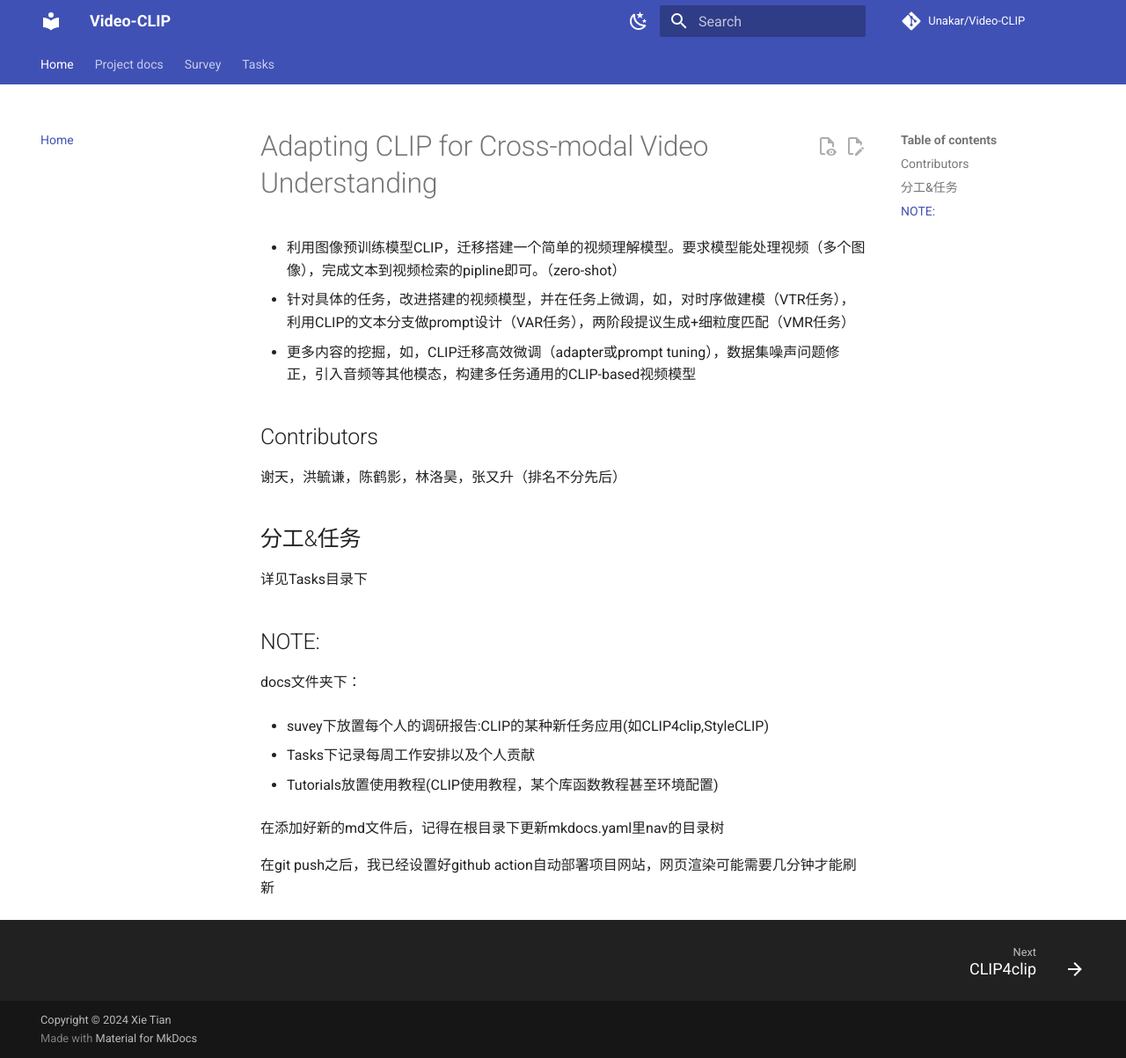
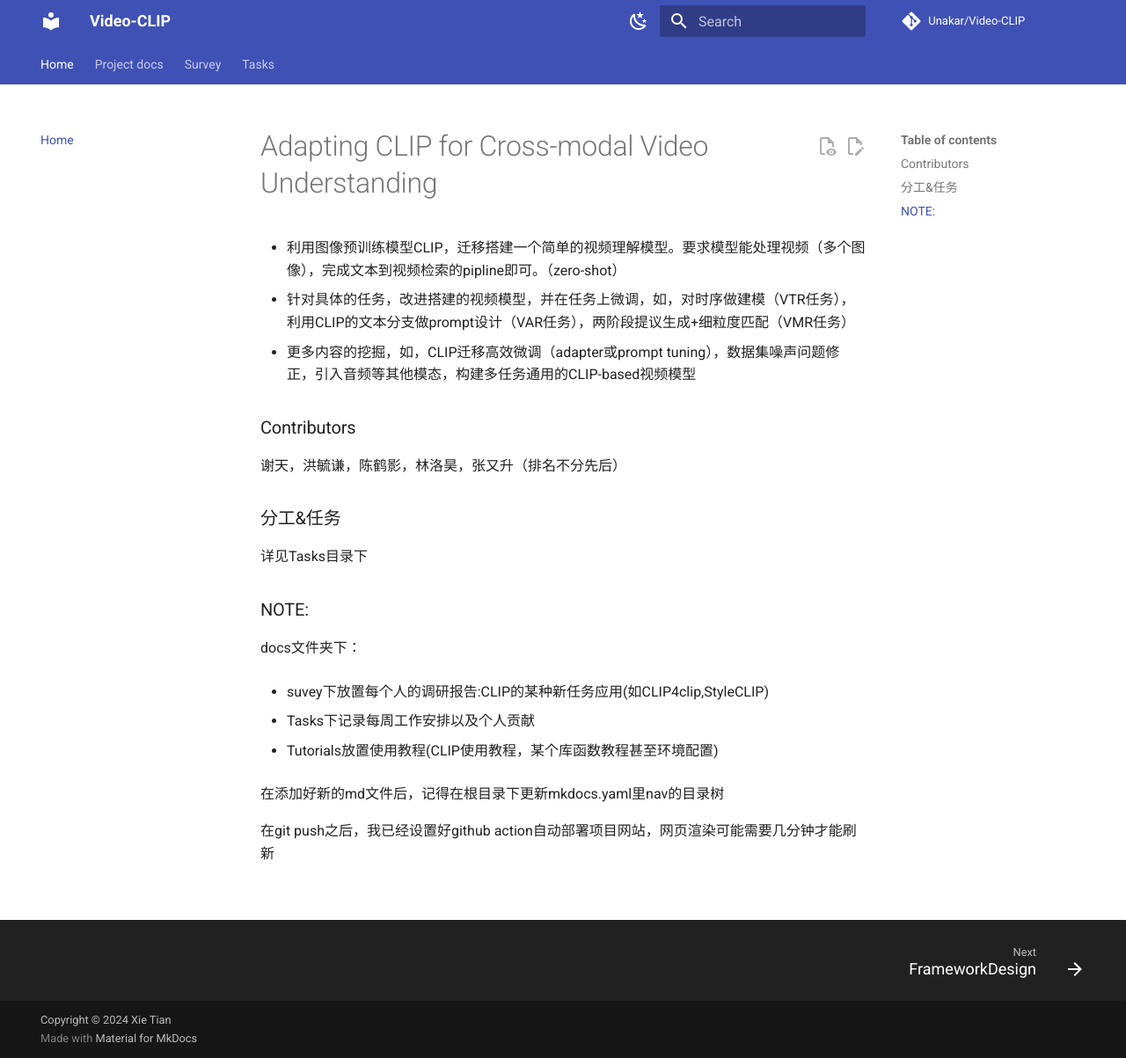
Before and after one commit to Unakar/Video-CLIP, an MkDocs documentation site: the page built from docs/index.md, in a window 1280 px wide and 1203 px high. Shown: the whole window at 88% size. Built offline with MkDocs 1.6.1 and Material for MkDocs 9.7.7, drawn with Linux system fonts in a browser that asks for light colours; comment, search, counter and statistics services are not loaded.

Commit message:
修复显示bug

```diff
--- a/docs/index.md
+++ b/docs/index.md
@@ -4,13 +4,19 @@
 - 针对具体的任务，改进搭建的视频模型，并在任务上微调，如，对时序做建模（VTR任务），利用CLIP的文本分支做prompt设计（VAR任务），两阶段提议生成+细粒度匹配（VMR任务）
 - 更多内容的挖掘，如，CLIP迁移高效微调（adapter或prompt tuning），数据集噪声问题修正，引入音频等其他模态，构建多任务通用的CLIP-based视频模型
 
-## Contributors
+
+
+### Contributors
 谢天，洪毓谦，陈鹤影，林洛昊，张又升（排名不分先后）
 
-## 分工&任务
+
+
+### 分工&任务
 详见Tasks目录下
 
-## NOTE:
+
+
+### NOTE:
 docs文件夹下：
 
 - suvey下放置每个人的调研报告:CLIP的某种新任务应用(如CLIP4clip,StyleCLIP)
--- a/mkdocs.yaml
+++ b/mkdocs.yaml
@@ -9,7 +9,7 @@ copyright: Copyright &copy; 2024 Xie Tian
 nav:
   - Home: index.md
   - Project docs:
-    - FrameworkDesign: project_docs/项目设计.md
+    - FrameworkDesign: project docs/项目设计.md
   - Survey:
     - CLIP4clip: survey/CLIP4clip.md
   - Tasks:
```
